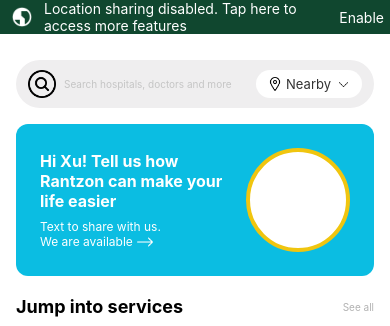
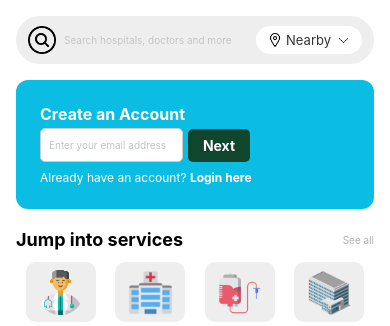
Before and after one commit to OutcastR07/blood-bank, a React Native app: screen / in a window 390 px wide. Shown: the top 326 px of the page. Built offline with nearby package versions, Linux system fonts and the light colour scheme.

Commit message:
component rearrangement

```diff
--- a/components/CrowdFundingComponent.js
+++ b/components/HomePageComponents/CrowdFundingComponent.js
@@ -12,7 +12,7 @@ const CrowdFundingComponent = () => {
         <View style={styles.imageCardContainer}>
           <View style={styles.imageCard}>
             <Image
-              source={require("../images/fund.png")}
+              source={require("../../images/fund.png")}
               style={styles.image}
               resizeMode="center"
             />
@@ -22,7 +22,7 @@ const CrowdFundingComponent = () => {
         <View style={styles.imageCardContainer}>
           <View style={[styles.imageCard, { backgroundColor: "#f8fdff" }]}>
             <Image
-              source={require("../images/patient.png")}
+              source={require("../../images/patient.png")}
               style={styles.image}
               resizeMode="center"
             />
--- a/components/JumpIntoServices.js
+++ b/components/HomePageComponents/JumpIntoServices.js
@@ -13,19 +13,19 @@ const JumpIntoServices = () => {
       <View style={styles.cardsContainer}>
         <CardItem
           title="Doctors"
-          imageSource={require("../images/doctor.png")}
+          imageSource={require("../../images/doctor.png")}
         />
         <CardItem
           title="Hospitals"
-          imageSource={require("../images/hospital.png")}
+          imageSource={require("../../images/hospital.png")}
         />
         <CardItem
           title="Blood Banks"
-          imageSource={require("../images/blood-bag.png")}
+          imageSource={require("../../images/blood-bag.png")}
         />
         <CardItem
           title="Diagnostic Centers"
-          imageSource={require("../images/diagnostic-center.png")}
+          imageSource={require("../../images/diagnostic-center.png")}
         />
       </View>
     </View>
--- a/components/LocationComponent.js
+++ b/components/HomePageComponents/LocationComponent.js
@@ -12,7 +12,7 @@ const LocationComponent = () => {
   return (
     <SafeAreaView style={styles.container}>
       <Image
-        source={require("../images/travel-map-earth-2-white.png")}
+        source={require("../../images/travel-map-earth-2-white.png")}
         style={styles.icon}
       />
       <View style={styles.textContainer}>
--- a/components/LoggedInUser.js
+++ b/components/HomePageComponents/LoggedInUser.js
@@ -12,14 +12,12 @@ const LoggedInUser = () => {
         <View style={styles.availableContainer}>
           <Text style={styles.availableText}>We are available</Text>
           <Image
-            source={require("../images/interface-arrows-right-white.png")}
+            source={require("../../images/interface-arrows-right-white.png")}
             style={styles.arrowIcon}
           />
         </View>
       </View>
-      <View style={styles.circle}>
-        {/* You can add content inside the circle, like an icon */}
-      </View>
+      <View style={styles.circle}></View>
     </View>
   );
 };
--- a/components/NearbyHospitals.js
+++ b/components/HomePageComponents/NearbyHospitals.js
@@ -31,9 +31,7 @@ const NearbyHospitals = () => {
 const HospitalCard = ({ name, color }) => {
   return (
     <View style={styles.hospitalCardContainer}>
-      <View style={[styles.card, { backgroundColor: "black" }]}>
-        {/* Hospital card content */}
-      </View>
+      <View style={[styles.card, { backgroundColor: "black" }]}></View>
       <Text style={styles.hospitalName}>{name}</Text>
     </View>
   );
--- a/components/SearchBar.js
+++ b/components/HomePageComponents/SearchBar.js
@@ -12,7 +12,7 @@ const SearchBar = () => {
   return (
     <View style={styles.container}>
       <Image
-        source={require("../images/interface-search-circle.png")}
+        source={require("../../images/interface-search-circle.png")}
         style={styles.searchIcon}
       />
       <TextInput
@@ -22,12 +22,12 @@ const SearchBar = () => {
       />
       <TouchableOpacity style={styles.nearbyContainer}>
         <Image
-          source={require("../images/travel-map-location-pin.png")}
+          source={require("../../images/travel-map-location-pin.png")}
           style={styles.locationIcon}
         />
         <Text style={styles.nearbyText}>Nearby</Text>
         <Image
-          source={require("../images/interface-arrows-button-down.png")}
+          source={require("../../images/interface-arrows-button-down.png")}
           style={styles.dropdownIcon}
         />
       </TouchableOpacity>
--- a/components/WaysToUseBloodBank.js
+++ b/components/HomePageComponents/WaysToUseBloodBank.js
@@ -8,12 +8,12 @@ const WaysToUseBloodBank = () => {
         <Text style={styles.bold}>Ways to use Blood bank</Text>
       </Text>
       <Image
-        source={require("../images/Bloodbank-Bg.png")}
+        source={require("../../images/Bloodbank-Bg.png")}
         style={styles.image}
         resizeMode="contain"
       />
       <Image
-        source={require("../images/Blood-bank-bg-picture.png")}
+        source={require("../../images/Blood-bank-bg-picture.png")}
         style={styles.overlayImage}
         resizeMode="contain"
       />
@@ -22,7 +22,7 @@ const WaysToUseBloodBank = () => {
         <View style={styles.learnMoreContainer}>
           <Text style={styles.learnMoreText}>Learn more</Text>
           <Image
-            source={require("../images/interface-arrows-right-white.png")}
+            source={require("../../images/interface-arrows-right-white.png")}
             style={styles.arrayIcon}
             resizeMode="contain"
           />
--- a/pages/HomePage.js
+++ b/pages/HomePage.js
@@ -1,13 +1,13 @@
 import React, { useEffect, useState } from "react";
 import { ScrollView, StatusBar, StyleSheet, View } from "react-native";
-import CrowdfundingComponent from "../components/CrowdFundingComponent";
-import JumpIntoServices from "../components/JumpIntoServices";
-import LocationComponent from "../components/LocationComponent";
-import LoggedInUser from "../components/LoggedInUser";
-import LoggedOutUser from "../components/LoggedOutUser";
-import NearbyHospitals from "../components/NearbyHospitals";
-import SearchBar from "../components/SearchBar";
-import WaysToUseBloodBank from "../components/WaysToUseBloodBank";
+import CrowdfundingComponent from "../components/HomePageComponents/CrowdFundingComponent";
+import JumpIntoServices from "../components/HomePageComponents/JumpIntoServices";
+import LocationComponent from "../components/HomePageComponents/LocationComponent";
+import LoggedInUser from "../components/HomePageComponents/LoggedInUser";
+import LoggedOutUser from "../components/HomePageComponents/LoggedOutUser";
+import NearbyHospitals from "../components/HomePageComponents/NearbyHospitals";
+import SearchBar from "../components/HomePageComponents/SearchBar";
+import WaysToUseBloodBank from "../components/HomePageComponents/WaysToUseBloodBank";
 
 const HomePage = () => {
   const [isLocationEnabled, setLocationEnabled] = useState(false);
@@ -15,7 +15,7 @@ const HomePage = () => {
 
   useEffect(() => {
     const checkLocationEnabled = () => {
-      const isEnabled = false;
+      const isEnabled = true;
       setLocationEnabled(isEnabled);
     };
 
@@ -23,7 +23,7 @@ const HomePage = () => {
   }, []);
 
   useEffect(() => {
-    const userAuthenticated = true;
+    const userAuthenticated = false;
     setIsLoggedIn(userAuthenticated);
   }, []);
 
```
Also changed, not shown: components/HomePageComponents/LoggedOutUser.js (renamed from components/LoggedOutUser.js).
